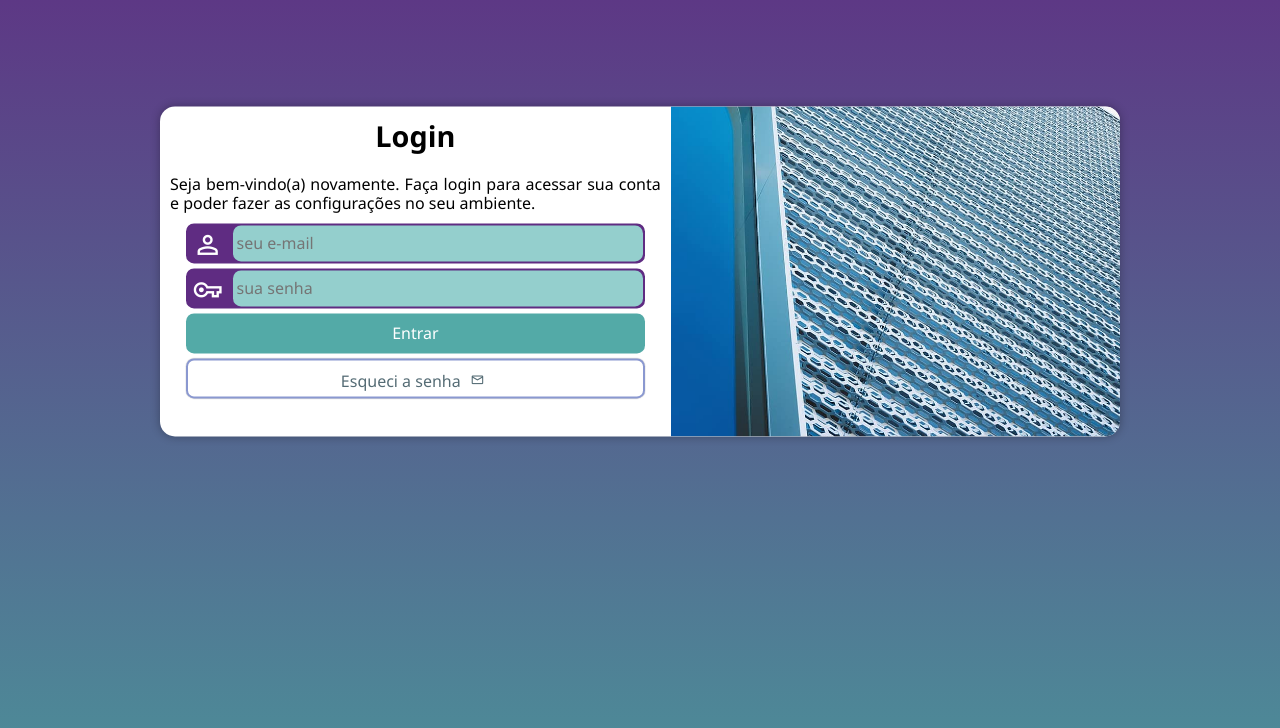
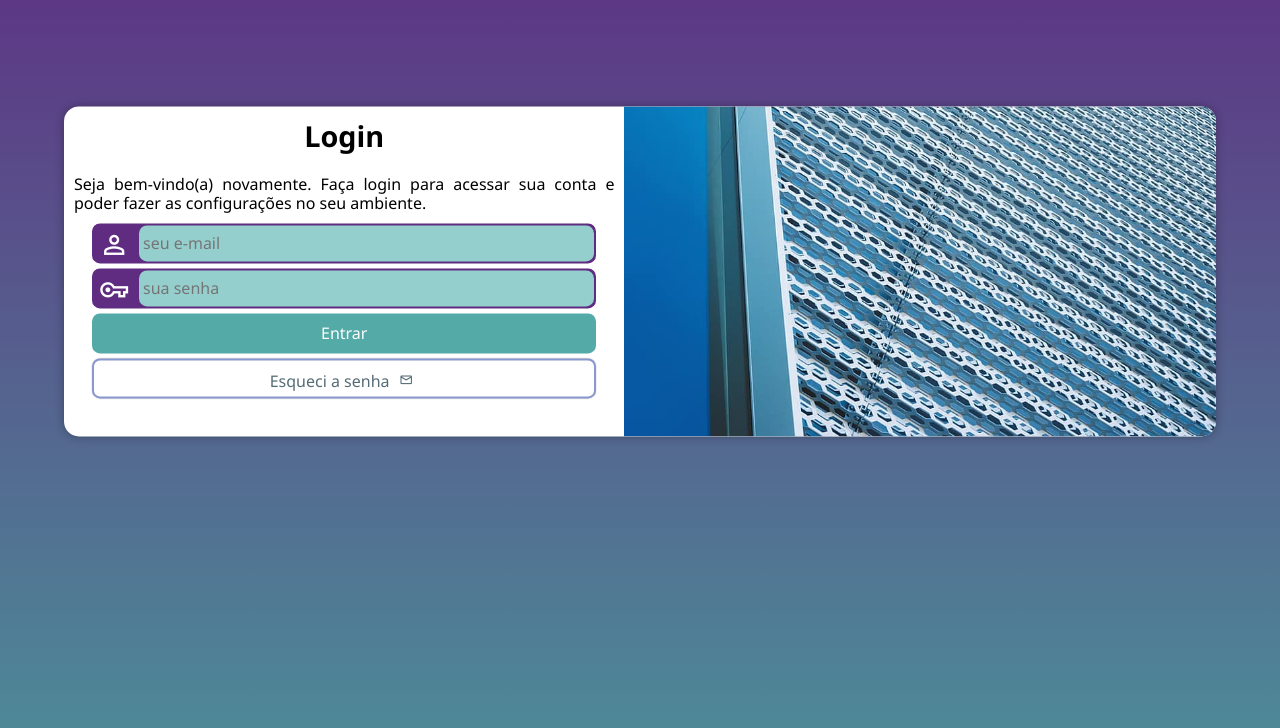
Before and after one commit to sousasdani/projeto-login-curso, a plain HTML site: page index.html in a window 1280 px wide. Drawn offline with nearby package versions, Linux system fonts and the light colour scheme.

Commit message:
Adicionando alterações

```diff
--- a/estilos/mediaquery.css
+++ b/estilos/mediaquery.css
@@ -1,12 +1,12 @@
 @charset "UTF-8";
 
-@media  (min-width: 768px) {
+@media screen and (min-width: 768px) {
     body {
        background-image: linear-gradient(to bottom, #5D3885, #4C9099);
     }
 
     .login {
-        width: 75vw;
+        width: 90vw;
         height: 290px;
         display: flex;
         margin: auto;
@@ -19,13 +19,13 @@
     }
 }
 
-@media (min-width: 990px) {
+@media screen and (min-width: 992px) {
     body {
        background-image: linear-gradient(to bottom, #5D3885, #4C9099);
     }
 
     .login {
-        width: 75vw;
+        width: 90vw;
         height: 330px;
         margin: auto;
         margin-top: 80px;
--- a/estilos/style.css
+++ b/estilos/style.css
@@ -32,6 +32,9 @@
     box-shadow: 0 0 10px rgba(0, 0, 0, 0.308);
     width: 250px;
     height: 515px;
+
+    transition: width .3s, height .3s;
+    transition-timing-function: ease;
 }
 
 .imagem {
```
